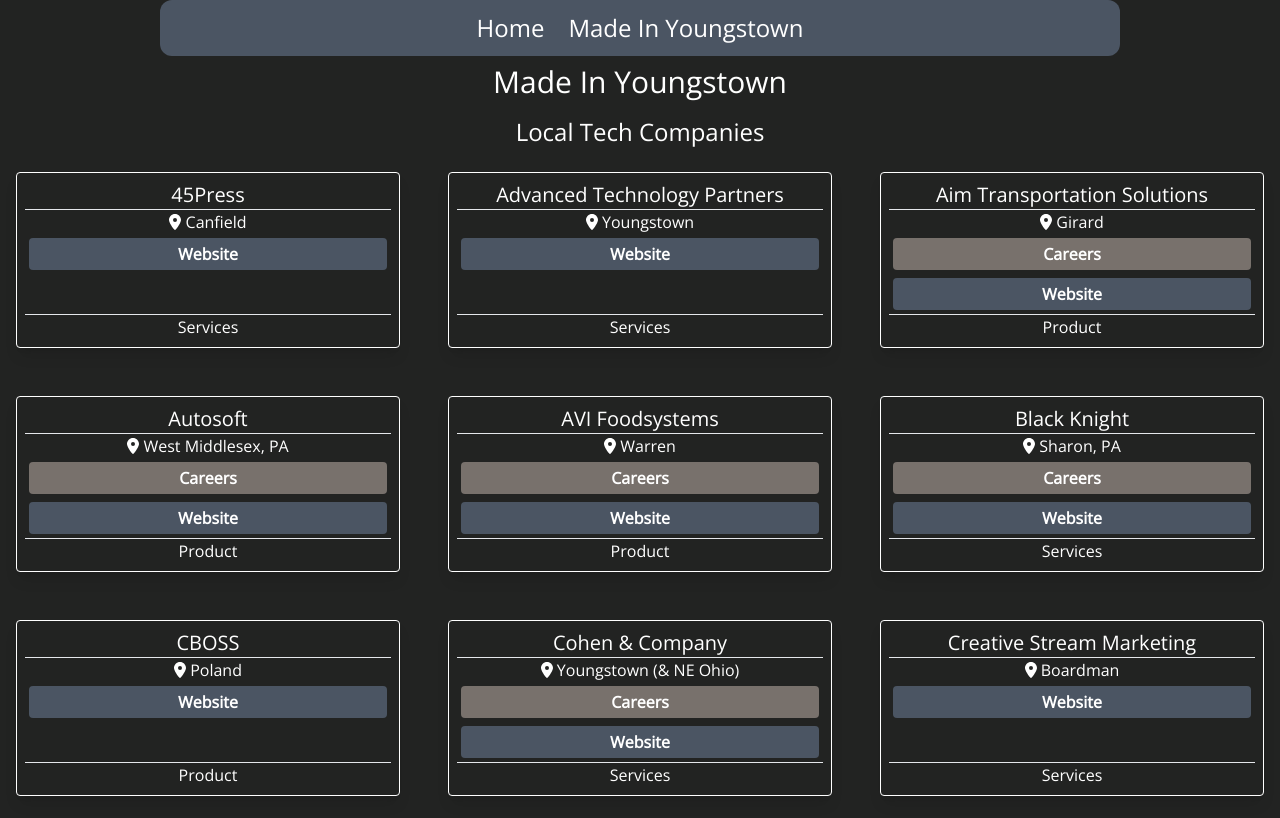
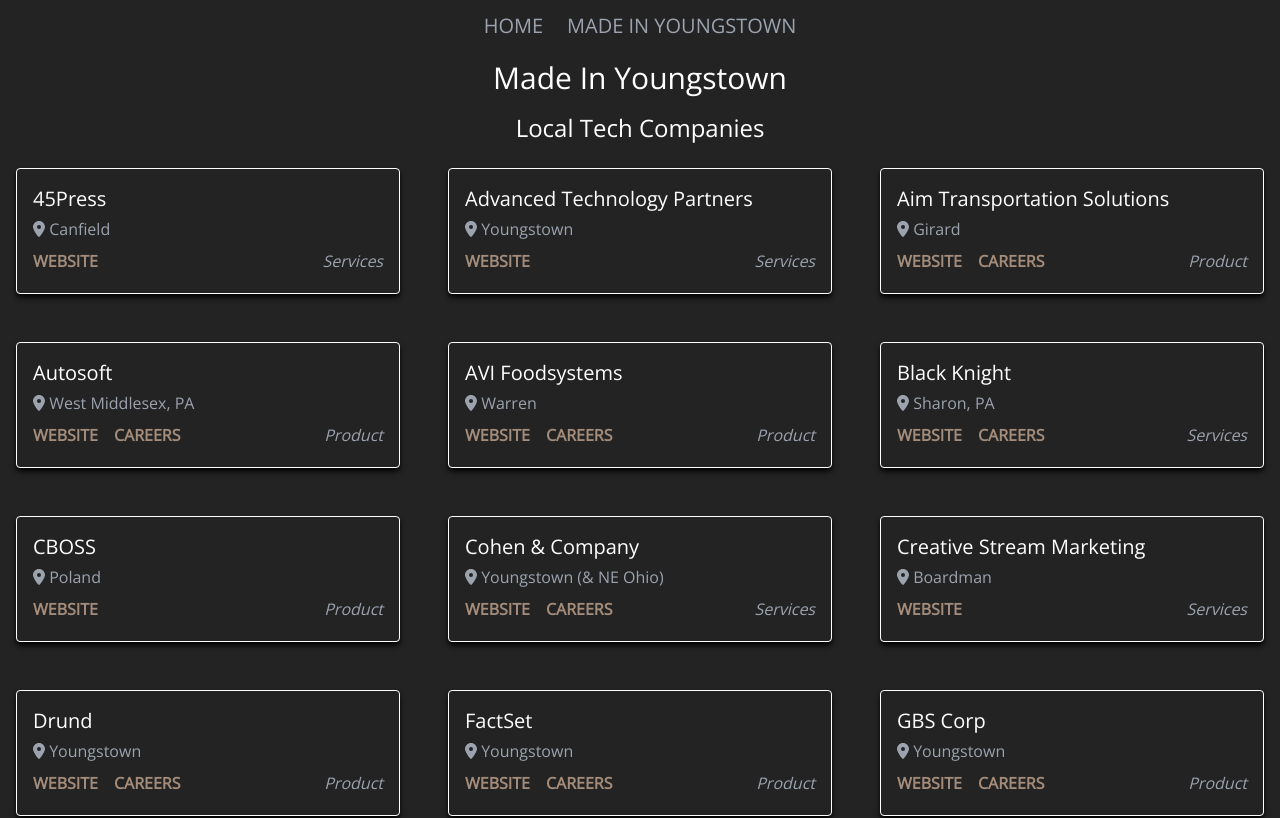
Before and after one commit to codeyoungstown/next-codeyoungstown.com, a Next.js app: page /made-in-youngstown in a window 1280 px wide. Shown: the top 818 px of the page. Built offline with nearby package versions, Linux system fonts and the light colour scheme.

Commit message:
update datacard and header

```diff
--- a/components/Companies.tsx
+++ b/components/Companies.tsx
@@ -10,11 +10,9 @@ export default function Companies() {
         href={link}
         target="_blank"
         rel="noreferrer"
-        className="text-white font-normal flex"
+        className="text-colt hover:text-[#826e62] font-bold pl-4"
       >
-        <button className="w-full bg-stone-500 hover:bg-stone-700 text-white font-bold py-1 px-2 rounded m-1">
-          Careers
-        </button>
+        CAREERS
       </a>
     );
   };
@@ -24,28 +22,28 @@ export default function Companies() {
         href={link}
         target="_blank"
         rel="noreferrer"
-        className="text-white font-normal flex"
+        className="text-colt hover:text-[#826e62] font-bold"
       >
-        <button className="w-full bg-gray-600 hover:bg-gray-700 text-white font-bold py-1 px-2 rounded m-1">
-          Website
-        </button>
+        WEBSITE
       </a>
     );
   };
   return (
-    <div className="flex flex-col w-full sm:grid sm:grid-cols-3 sm:gap-4 sm:content-start">
+    <div className="flex flex-col w-full sm:grid sm:grid-cols-2 sm:gap-4 sm:content-start lg:grid-cols-3">
       {companies.map((company) => (
         <DataCard key={company.name}>
           <p className="text-xl font-medium">{company.name}</p>
-          <hr />
-          <p>
+          <p className="text-gray-400">
             <FontAwesomeIcon icon={faLocationDot} /> {company.city}
           </p>
-          {company.careers ? <CareerPage link={company.careers} /> : <></>}
-          <Website link={company.website} />
-          <div className="mt-auto ">
-            <hr />
-            <p>{company.servicesOrProduct}</p>
+          <div className="grid grid-cols-2 mt-auto">
+            <div className="col-span-1">
+              <Website link={company.website} />
+              {company.careers ? <CareerPage link={company.careers} /> : <></>}
+            </div>
+            <p className="italic text-gray-400 text-right col-span-2 sm:col-span-1">
+              {company.servicesOrProduct}
+            </p>
           </div>
         </DataCard>
       ))}
--- a/components/DataCard.tsx
+++ b/components/DataCard.tsx
@@ -5,8 +5,10 @@
 
 export default function DataCard({ children }) {
   return (
-    <div className="rounded overflow-hidden shadow-lg border border-white m-4">
-      <div className="flex flex-col h-full p-2">{children}</div>
+    <div className="shadow-black shadow-md rounded overflow-hidden border border-white m-4">
+      <div className="flex flex-col h-full p-4 leading-8 text-left">
+        {children}
+      </div>
     </div>
   );
 }
--- a/components/Header.tsx
+++ b/components/Header.tsx
@@ -3,14 +3,14 @@ import Link from "next/link";
 export default function Header() {
   return (
     <header className="flex justify-center">
-      <nav className="flex justify-center sm:w-3/4 sm:space-x-6 w-full space-x-4 p-3 bg-gray-600 rounded-xl items-center">
+      <nav className="flex justify-center  sm:space-x-6  space-x-4 p-3 items-center">
         {[
-          ["Home", "/"],
-          ["Made In Youngstown", "/made-in-youngstown"],
+          ["HOME", "/"],
+          ["MADE IN YOUNGSTOWN", "/made-in-youngstown"],
           // ["Jobs", "/jobs"],
         ].map(([title, url]) => (
           <Link href={url} key={title}>
-            <a className="hover:underline hover:text-gray-300 sm:text-2xl">
+            <a className="hover:underline hover:text-gray-300 text-gray-400 text-xl">
               {title}
             </a>
           </Link>
--- a/tailwind.config.js
+++ b/tailwind.config.js
@@ -8,6 +8,7 @@ module.exports = {
     extend: {
       colors: {
         "cy-gray": "#222322",
+        colt: "#A48C7B",
         white: "#ffffff",
       },
     },
```
